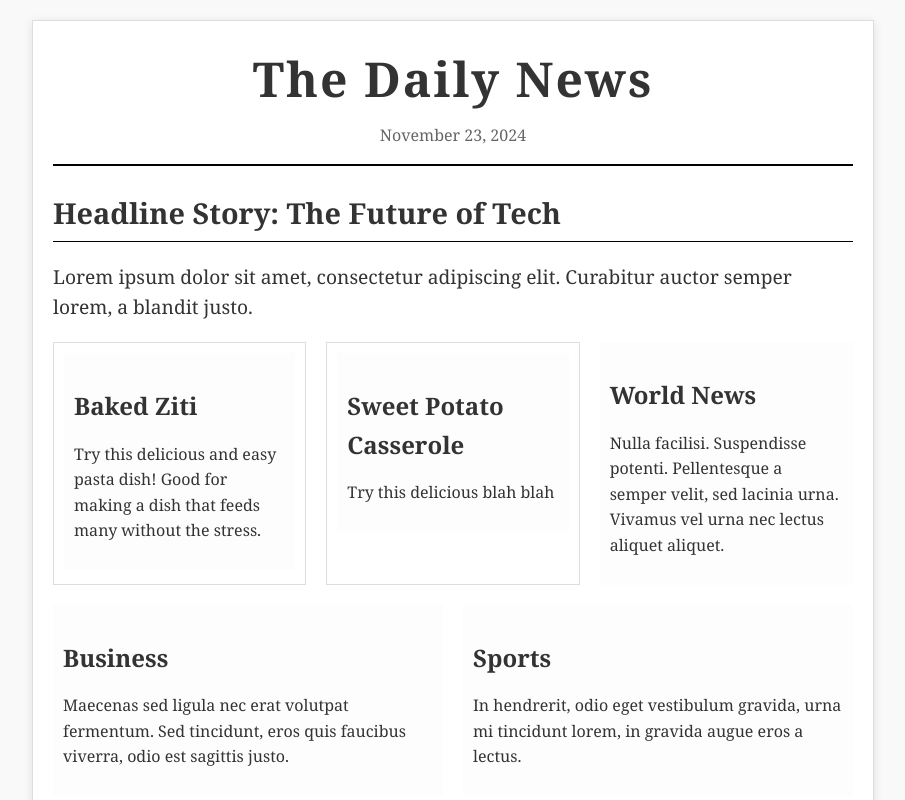
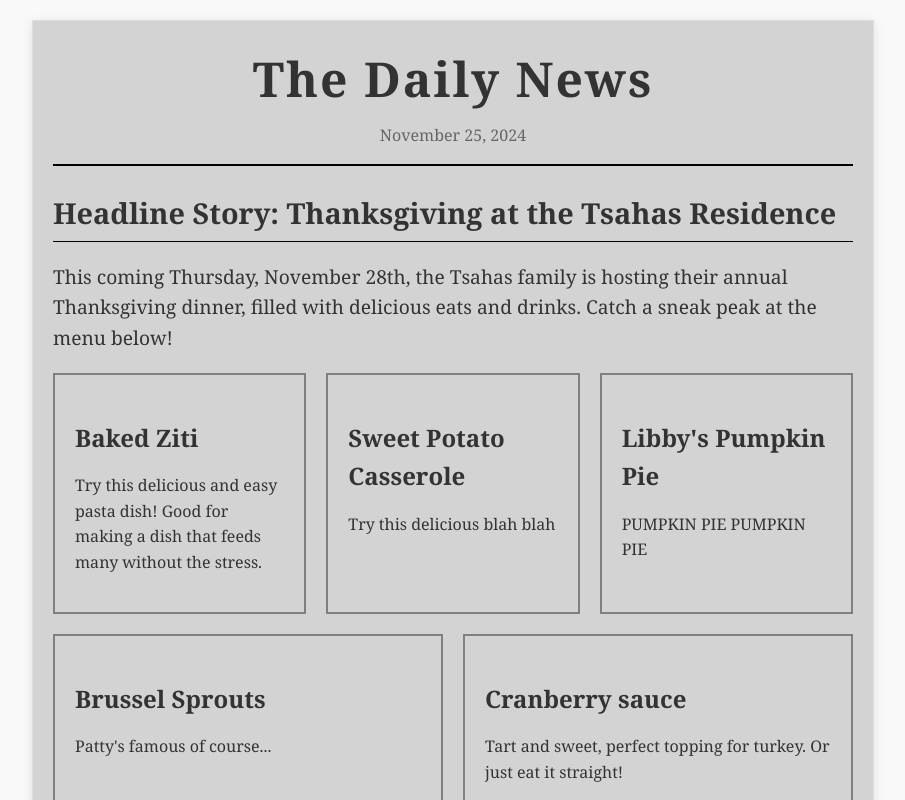
Before and after one commit to mtsahas/recipes, a React (Create React App) app: page / in a window 1280 px wide. Shown: the top 800 px of the page, without its empty margins (187-1092 px from the left). Built offline with nearby package versions, Linux system fonts and the light colour scheme.

Commit message:
more recipes + leaves

```diff
--- a/src/App.js
+++ b/src/App.js
@@ -1,8 +1,10 @@
+import FallingLeaves from "./components/FallingLeaves";
 import Pages from "./pages/Pages";
 
 function App() {
   return (
     <div className="App">
+      {/* <FallingLeaves/> */}
       < Pages />
     </div>
   );
--- /dev/null
+++ b/src/components/CurrentDate.jsx
@@ -0,0 +1,14 @@
+import React from "react";
+
+const CurrentDate = () => {
+  const today = new Date();
+  const formattedDate = today.toLocaleDateString("en-US", {
+    year: "numeric",
+    month: "long",
+    day: "numeric",
+  });
+
+  return <p className="date">{formattedDate}</p>;
+};
+
+export default CurrentDate;
--- /dev/null
+++ b/src/components/FallingLeaves.jsx
@@ -0,0 +1,22 @@
+import React, { useEffect } from "react";
+
+const FallingLeaves = () => {
+  useEffect(() => {
+    // Dynamically create leaf elements on mount
+    const numberOfLeaves = 20; // Change this to increase or decrease the number of leaves
+    const container = document.getElementById("leaf-container");
+
+    for (let i = 0; i < numberOfLeaves; i++) {
+      const leaf = document.createElement("div");
+      leaf.className = "leaf";
+      leaf.style.setProperty("--x", Math.random()); // Randomize horizontal position
+      leaf.style.animationDuration = `${3 + Math.random() * 5}s`; // Randomize speed
+      leaf.style.animationDelay = `${Math.random() * 5}s`; // Randomize start time
+      container.appendChild(leaf);
+    }
+  }, []);
+
+  return <div id="leaf-container" className="leaf-container"></div>;
+};
+
+export default FallingLeaves;
--- a/src/components/Frontpage.jsx
+++ b/src/components/Frontpage.jsx
@@ -1,24 +1,28 @@
 import recipes from "../public/recipes.json";
+import CurrentDate from "./CurrentDate";
 import { Link } from "react-router-dom";
+import FallingLeaves from "./FallingLeaves";
 
 function Frontpage() {
   return (
     <>
-      <div class="newspaper">
+      {/* <FallingLeaves /> */}
+      <div className="newspaper">
         <header>
           <h1>The Daily News</h1>
-          <p class="date">November 23, 2024</p>
+          <CurrentDate />
         </header>
         <main>
-          <article class="main-article">
-            <h2>Headline Story: The Future of Tech</h2>
+          <article className="main-article">
+            <h2>Headline Story: Thanksgiving at the Tsahas Residence</h2>
             <p>
-              Lorem ipsum dolor sit amet, consectetur adipiscing elit. Curabitur
-              auctor semper lorem, a blandit justo.
+              This coming Thursday, November 28th, the Tsahas family is hosting
+              their annual Thanksgiving dinner, filled with delicious eats and
+              drinks. Catch a sneak peak at the menu below!
             </p>
           </article>
 
-          <section class="columns">
+          <section className="columns">
             {recipes.map((recipe, index) => (
               <Link className="article-link" to={`recipe/${recipe.id}`}>
                 <article key={index}>
@@ -27,33 +31,17 @@ function Frontpage() {
                 </article>
               </Link>
             ))}
-            <article>
-              <h3>World News</h3>
-              <p>
-                Nulla facilisi. Suspendisse potenti. Pellentesque a semper
-                velit, sed lacinia urna. Vivamus vel urna nec lectus aliquet
-                aliquet.
-              </p>
-            </article>
-            <article>
-              <h3>Business</h3>
-              <p>
-                Maecenas sed ligula nec erat volutpat fermentum. Sed tincidunt,
-                eros quis faucibus viverra, odio est sagittis justo.
-              </p>
-            </article>
-            <article>
-              <h3>Sports</h3>
-              <p>
-                In hendrerit, odio eget vestibulum gravida, urna mi tincidunt
-                lorem, in gravida augue eros a lectus.
-              </p>
-            </article>
           </section>
         </main>
         <footer>
           <p>&copy; 2024 The Daily News</p>
         </footer>
+        <a
+          href="https://www.flaticon.com/free-icons/maple-leaf"
+          title="maple leaf icons"
+        >
+          Maple leaf icons created by max.icons - Flaticon
+        </a>
       </div>
     </>
   );
--- a/src/components/Recipe.jsx
+++ b/src/components/Recipe.jsx
@@ -1,25 +1,25 @@
 import recipes from "../public/recipes.json";
 import { useParams } from "react-router-dom";
+import CurrentDate from "./CurrentDate";
 
 function Recipe() {
   const { id } = useParams();
   const recipe = id < recipes.length ? recipes[id] : recipes[0];
 
-  console.log(recipe);
-
   return (
     <div className="newspaper">
       <a className="back-button" href="/">
         {" "}
-        Back{" "}
+        Return home{" "}
       </a>
       <header>
-        <h1 className="headline">Breaking News: {recipe.title}</h1>
-        <p className="subheadline">By Jane Doe | November 23, 2024</p>
+        <h2 className="headline">Breaking News: {recipe.title}</h2>
+        <CurrentDate />
       </header>
       <main>
         <div className="subpage-article">
           <div className="recipe-column">
+            <h3>Ingredients</h3>
             <ul>
               {recipe.ingredients.map((ingredient, index) => (
                 <li key={index}>{ingredient}</li>
@@ -27,9 +27,12 @@ function Recipe() {
             </ul>
           </div>
           <div className="recipe-column">
-            {recipe.steps.map((step, index) => (
-              <p key={index}>{step}</p>
-            ))}
+            <h3>Steps</h3>
+            <ol>
+              {recipe.steps.map((step, index) => (
+                <li key={index}>{step}</li>
+              ))}
+            </ol>
           </div>
         </div>
       </main>
--- a/src/index.css
+++ b/src/index.css
@@ -9,14 +9,15 @@ body {
   background-color: #f9f9f9;
   color: #333;
   margin: 0;
-  padding: 20px;
+  padding-top: 20px;
   line-height: 1.6;
+  overflow: hiden;
 }
 
 .newspaper {
   max-width: 800px;
   margin: 0 auto;
-  background-color: #fff;
+  background-color: lightgrey;
   padding: 20px;
   box-shadow: 0 2px 10px rgba(0, 0, 0, 0.1);
   border: 1px solid #ddd;
@@ -69,7 +70,7 @@ main {
   box-sizing: border-box;
   padding: 10px;
   /* border: 1px solid #ddd; */
-  background-color: #fdfdfd;
+  /* background-color: #fdfdfd; */
   min-width: 200px;
 }
 
@@ -113,7 +114,9 @@ footer {
 .article-link{
   display: block;
   text-decoration: none;
-  border: 1px solid #ddd;
+  /* border: 1px solid #ddd; */
+  border: 2px solid gray;
+
   flex: 1 1 calc(33.333% - 20px); /* Each column takes up 1/3 of the container width, minus the gap */
   box-sizing: border-box; /* Ensures padding and border are included in the width */
   padding: 10px;
@@ -122,18 +125,10 @@ footer {
 }
 .article-link:hover{
   cursor: pointer;
-  border: 1px solid red;
+  border: 2px outset black;
 
 }
-.details{
-  background-color: #fff;
-  padding: 20px;
-  border: 1px solid #ddd;
-  box-shadow: 0 2px 4px rgba(0, 0, 0, 0.1);
-  column-count: 3; /* Split content into 3 columns */
-  column-gap: 20px; /* Add space between columns */
-  text-align: justify; /* Justify text for a neat appearance */
-}
+
 
 .subpage-article {
   background-color: #fff;
@@ -152,3 +147,42 @@ footer {
 .back-button{
   text-decoration: underline;
 }
+
+@media (max-width: 760px) {
+  .subpage-article {
+    grid-template-columns: 1fr;
+  }
+}
+
+.leaf-container {
+  position: absolute;
+  width: 100%;
+  height: 100vh;
+
+  overflow: hidden;
+  pointer-events: none; /* Prevent interaction */
+}
+
+.leaf {
+  position: absolute;
+  width: 40px;
+  height: 40px;
+  background-image: url("public/maple-leaf.png"); /* Replace with your leaf image */
+  background-size: contain;
+  background-repeat: no-repeat;
+  animation: fall linear infinite;
+  opacity: 0.8;
+  z-index: -10;
+}
+
+/* Falling animation */
+@keyframes fall {
+  0% {
+    transform: translateY(-100%) rotate(0deg);
+    left: calc(100% * var(--x));
+  }
+  100% {
+    transform: translateY(100vh) rotate(360deg);
+    left: calc(100% * var(--x));
+  }
+}
--- a/src/public/recipes.json
+++ b/src/public/recipes.json
@@ -11,7 +11,28 @@
         "id":"1",
         "title":"Sweet Potato Casserole",
         "description":"Try this delicious blah blah",
-        "ingredients":["Sweet potatoes", "cinnamon", "marshmallow"],
-        "steps": ["Boil the sweet potatoes.", "Mash them.", "Add ingredients"]
+        "ingredients":["4 pounds of sweet potatoes", "1 cup of brown sugar", "3 tbsp melted butter", "1.5 tsp cinnamon", "1/4 cup of milk"],
+        "steps": ["Boil the sweet potatoes until fork tender, then peel and mash until smooth.", "Stir in brown sugar, butter, and cinnamon.", "Add milk in small amounts until you get desired consistency.", "Put in dish and cover with mini marshmallows.","Bake for 20-25 minutes at 375 F or until the marshmallows are golden brown."]
+    },
+    {
+        "id": "3",
+        "title":"Libby's Pumpkin Pie",
+        "description":"PUMPKIN PIE PUMPKIN PIE",
+        "ingredients":["3/4 cup sugar", "1 tsp cinnamon", "1/2 tsp salt", "1/2 tsp ground ginger", "1/4 tsp ground cloves", "2 eggs", "1 can (15 oz) pure pumpkin","1 can (12 fl oz) evaporated milk", "1 unbaked 9inch pie shell"],
+        "steps": ["Mix sugar, cinnamon, salt, ginger and cloves.", " Bear eggs in large bowl.", "Stir in pumpkin and sugar-spice mix to eggs, then gadually stir in evaporated milk.", "Pour in pie dish. Bake at 425 for 15 minutes, then reduce and bake at 350 for 40 minutes."]
+    },
+    {
+        "id": "4",
+        "title":"Brussel Sprouts",
+        "description":"Patty's famous of course...",
+        "ingredients":["3 pounds of brussel sprouts, washed and cleaned", "pine nuts", "olive oil", "balsamic vinegar", "salt & pepper to taste"],
+        "steps": ["Put the brussel sprouts in a baking dish. Sprinkle in pine nuts", "Drizzle with olive oil, a bit of balsamic, and season with salt and pepper.", "Bake at 350 until brown."]
+    },
+    {
+        "id": "5",
+        "title":"Cranberry sauce",
+        "description":"Tart and sweet, perfect topping for turkey. Or just eat it straight!",
+        "ingredients":["12oz bag of fresh cranberries", "3/4 cup water", "1/4 cup orange juice", "balsamic vinegar", "3/4 cup brown sugar", "Zest of 1 orange", "1/2 tsp vanilla extract"],
+        "steps": ["Combine cranberries, water, orange juice, brown sugar, and orange zest together in a sauce pan over medium heat.", "Once simmering, reduce heat to low medium.", "Stir occasionally, contuing to cook until the liquid has reduced and the cranberries have burst and thickened.","Remove from heat and add vanilla.", "Adopted from Sally's baking addiction."]
     }
 ]
```
Also changed, not shown: public/index.html (+4 -4 lines), src/public/leaf-fall.png (added), src/public/maple-leaf.png (added).
